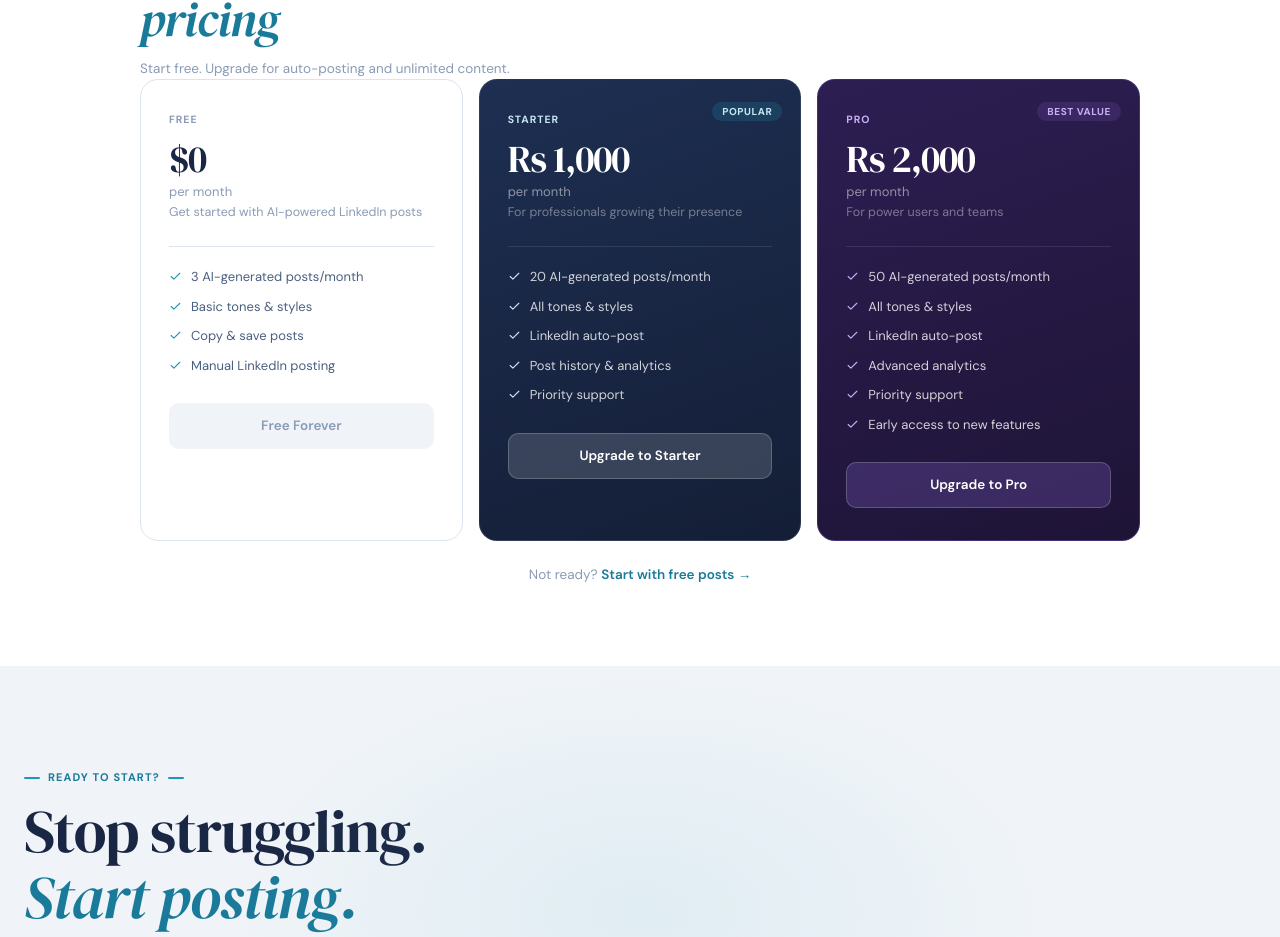
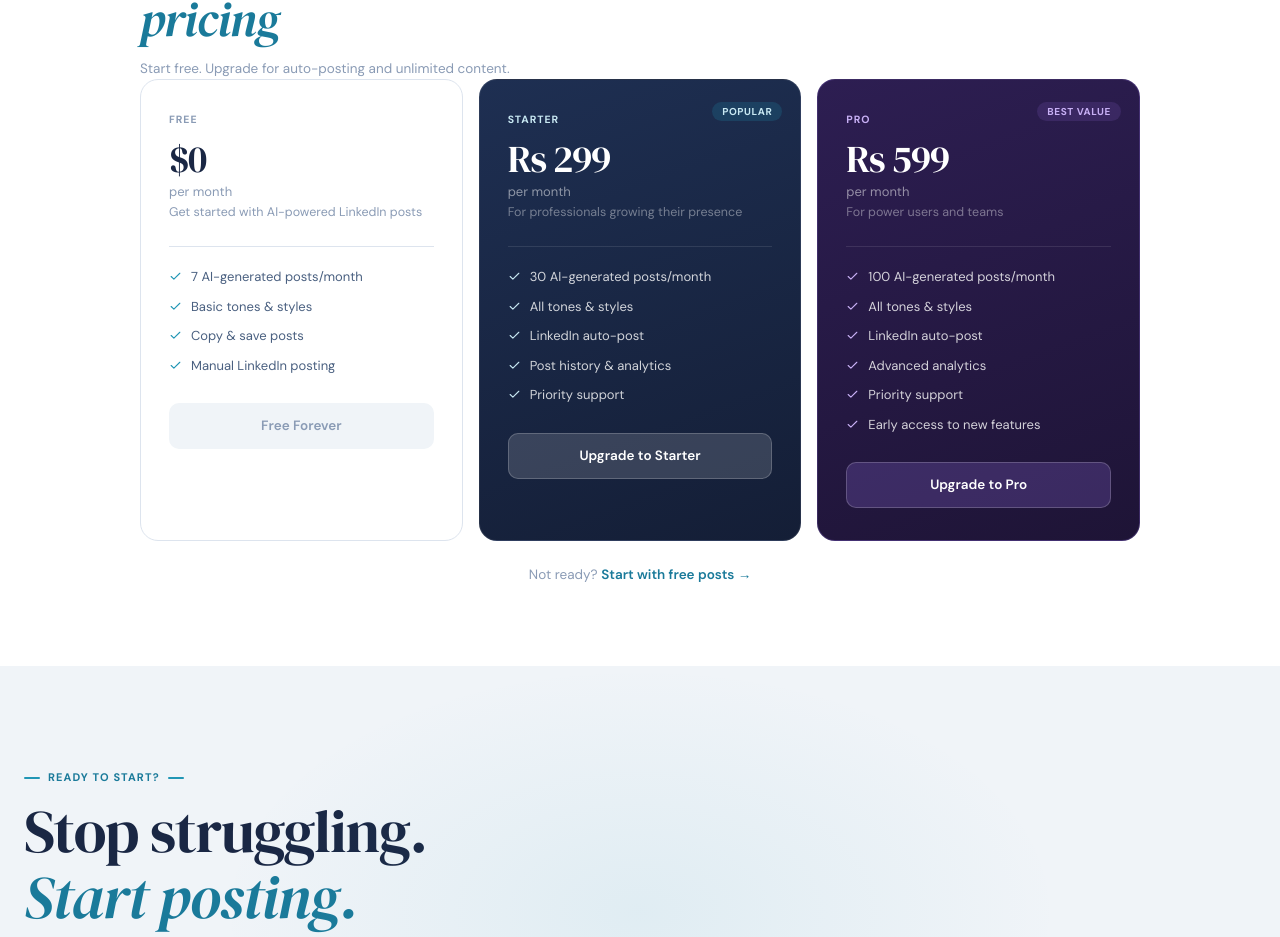
Before and after one commit to LunarLogician/DEVPOSTFE, a React (Vite) app: page / in a window 1280 px wide. Shown: the part 4216-5153 px from the top of the page. Built offline with nearby package versions, Linux system fonts and the light colour scheme; no server answers.

Commit message:
Update AI-generated post limits and pricing for subscription tiers

```diff
--- a/src/pages/Home.jsx
+++ b/src/pages/Home.jsx
@@ -133,7 +133,7 @@ const PLANS = [
     period: 'per month',
     desc: 'Get started with AI-powered LinkedIn posts',
     features: [
-      { text: '3 AI-generated posts/month' },
+      { text: '7 AI-generated posts/month' },
       { text: 'Basic tones & styles' },
       { text: 'Copy & save posts' },
       { text: 'Manual LinkedIn posting' },
@@ -143,11 +143,11 @@ const PLANS = [
   },
   {
     tier: 'Starter',
-    price: 'Rs 1,000',
+    price: 'Rs 299',
     period: 'per month',
     desc: 'For professionals growing their presence',
     features: [
-      { text: '20 AI-generated posts/month' },
+      { text: '30 AI-generated posts/month' },
       { text: 'All tones & styles' },
       { text: 'LinkedIn auto-post' },
       { text: 'Post history & analytics' },
@@ -159,11 +159,11 @@ const PLANS = [
   },
   {
     tier: 'Pro',
-    price: 'Rs 2,000',
+    price: 'Rs 599',
     period: 'per month',
     desc: 'For power users and teams',
     features: [
-      { text: '50 AI-generated posts/month' },
+      { text: '100 AI-generated posts/month' },
       { text: 'All tones & styles' },
       { text: 'LinkedIn auto-post' },
       { text: 'Advanced analytics' },
```
